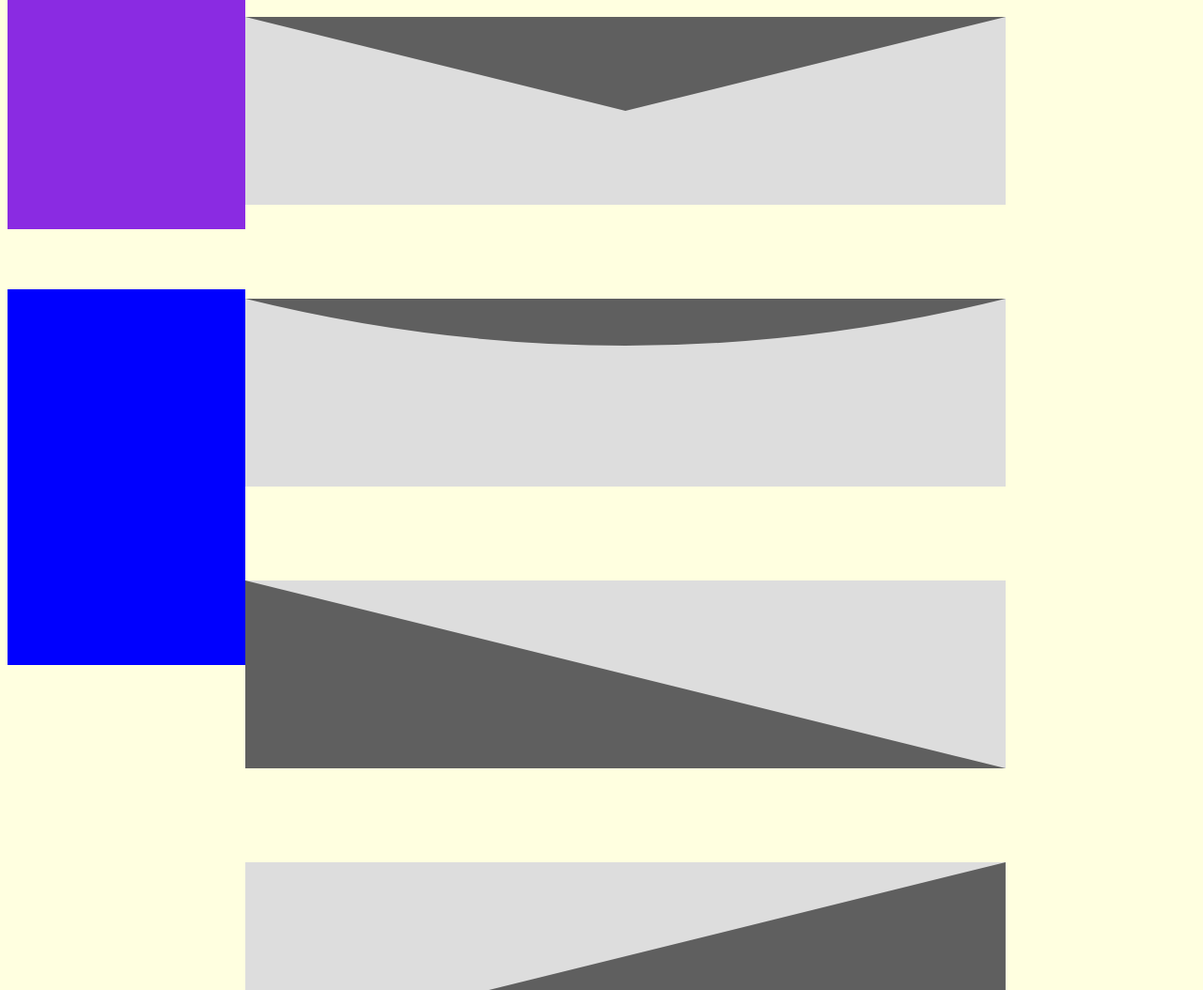
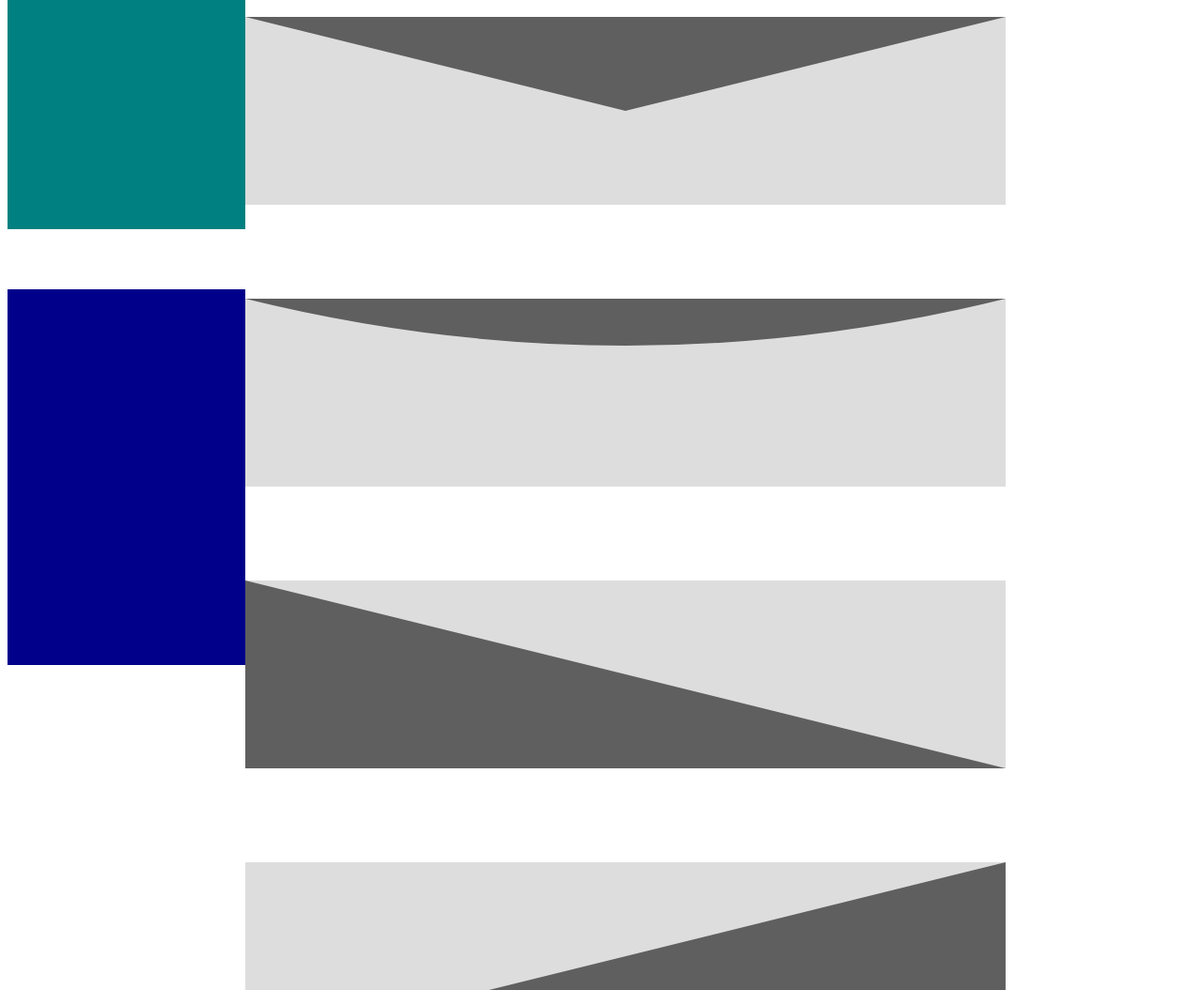
Before and after one commit to metro-TUST/metro-TUST.github.io, a plain HTML site: page index.html in a window 1280 px wide. Shown: the part 464-1518 px from the top of the page at 94% size. Drawn offline with Linux system fonts and the light colour scheme.

Commit message:
Update main.css

```diff
--- a/main.css
+++ b/main.css
@@ -1,6 +1,6 @@
 @charset "utf=8";
 body{
-  background-color: lightyellow;
+  background-color: white;
 }
 
 h1,h2 {
@@ -98,7 +98,7 @@ svg {
   width: 80%;
 }
 .left-navi {
-  background-color: blue;
+  background-color: darkblue;
   color: #fff;
   width: 20%;
   float: right;
@@ -106,7 +106,7 @@ svg {
   margin-top: 64px;
 }
 .right-navi {
-  background-color: blueviolet;
+  background-color: teal;
   color: #fff;
   float: right;
   width: 20%;
```
